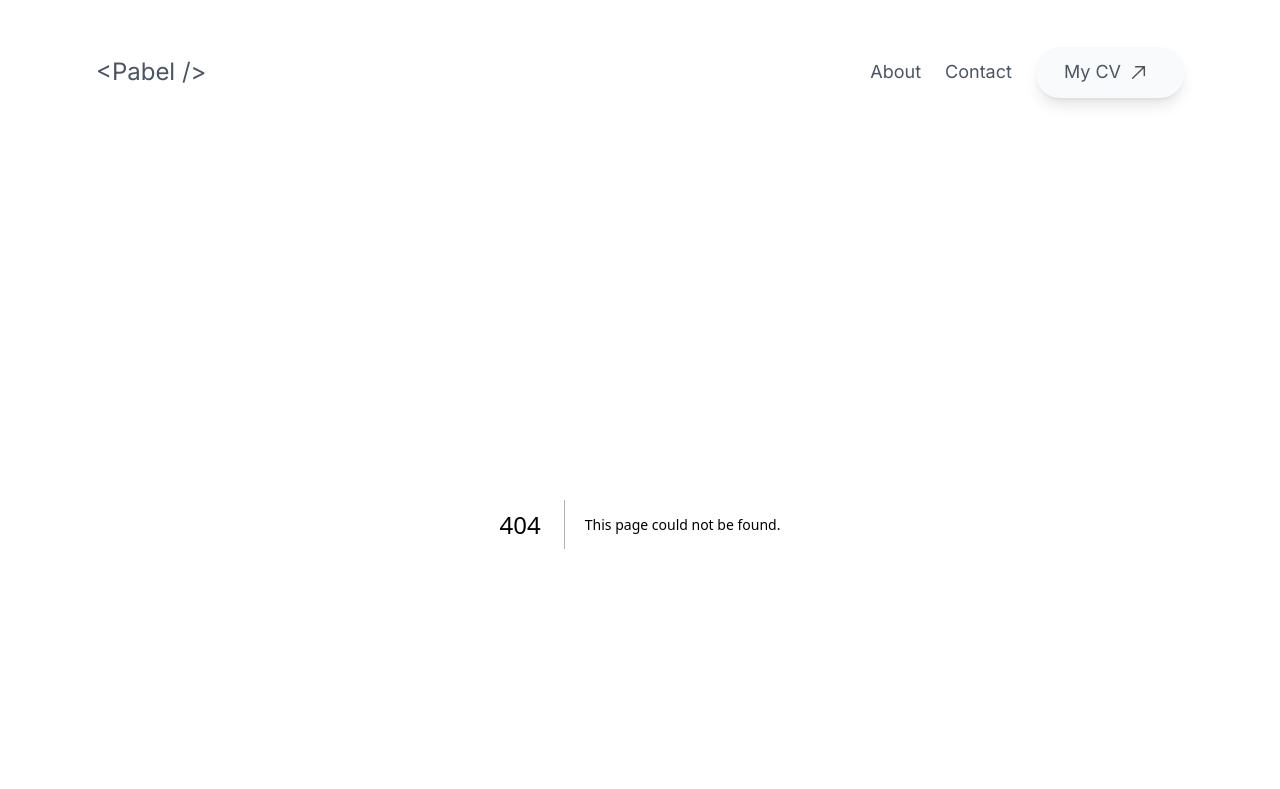
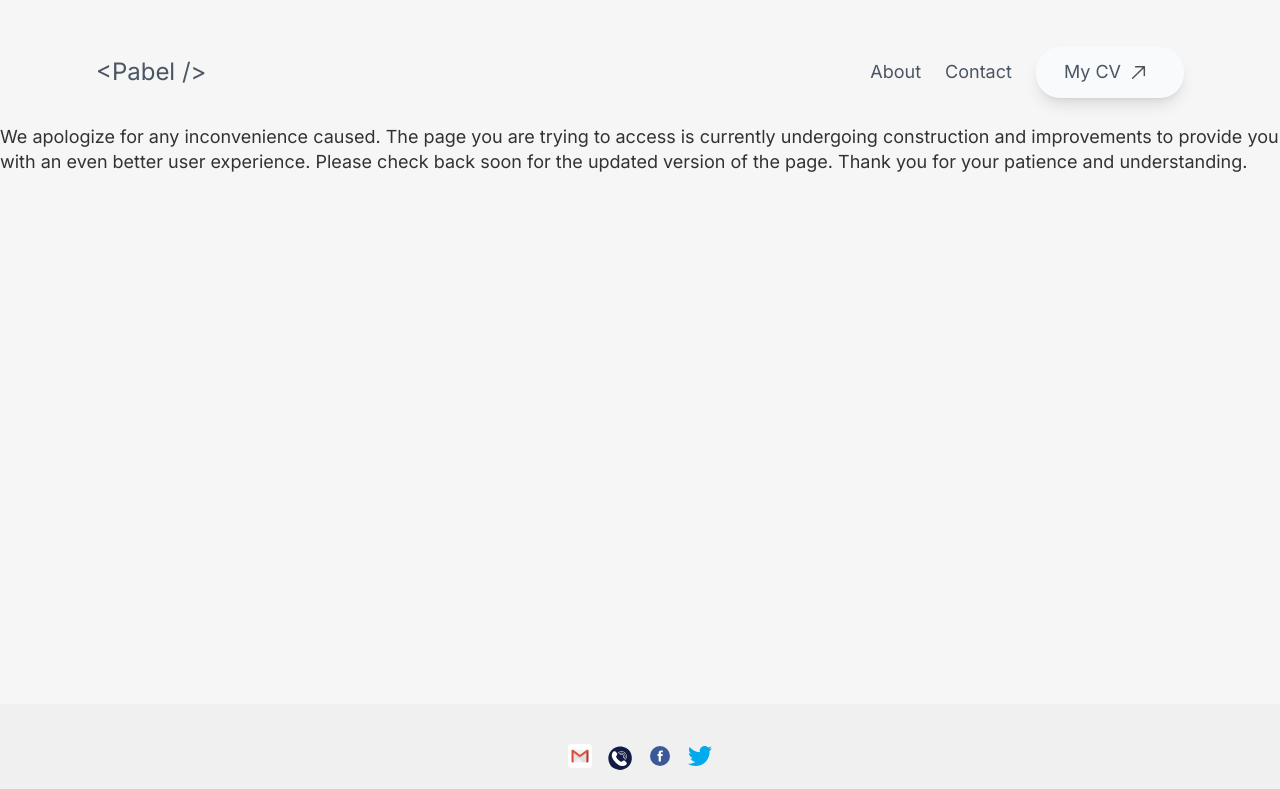
Before and after one commit to mdpabel/portfolio, a Next.js app: page /case-studies/TMMEmploy in a window 1280 px wide. Before the commit this address had no page. Shown: the top 789 px of the page. Built offline with nearby package versions, Linux system fonts and the light colour scheme.

Commit message:
Added new project

```diff
--- /dev/null
+++ b/app/case-studies/[slug]/page.tsx
@@ -0,0 +1,15 @@
+import React from 'react';
+
+const page = () => {
+  return (
+    <div>
+      We apologize for any inconvenience caused. The page you are trying to
+      access is currently undergoing construction and improvements to provide
+      you with an even better user experience. Please check back soon for the
+      updated version of the page. Thank you for your patience and
+      understanding.
+    </div>
+  );
+};
+
+export default page;
--- a/components/Works.tsx
+++ b/components/Works.tsx
@@ -28,7 +28,7 @@ const works = [
       'Tailwindcss',
     ],
     Button: (
-      <Button href='/'>
+      <Button href='/case-studies/TMMEmploy'>
         View Case Study <ArrowRight />
       </Button>
     ),
@@ -52,7 +52,7 @@ const works = [
       'firebase',
     ],
     Button: (
-      <Button href='/'>
+      <Button href='/case-studies/real-time-vehicle-tracking-system'>
         View Case Study <ArrowRight />
       </Button>
     ),
```
